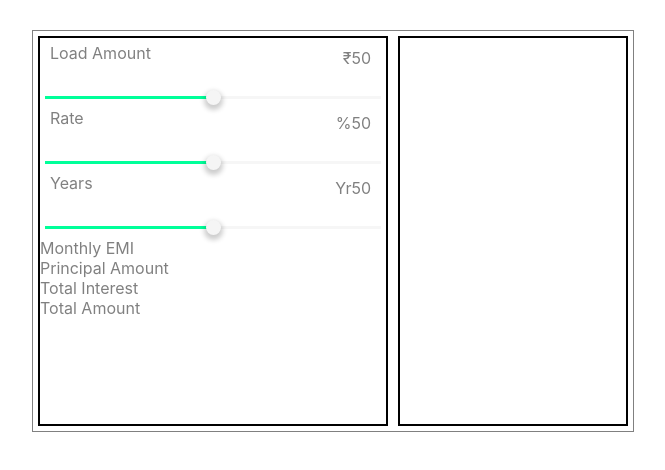
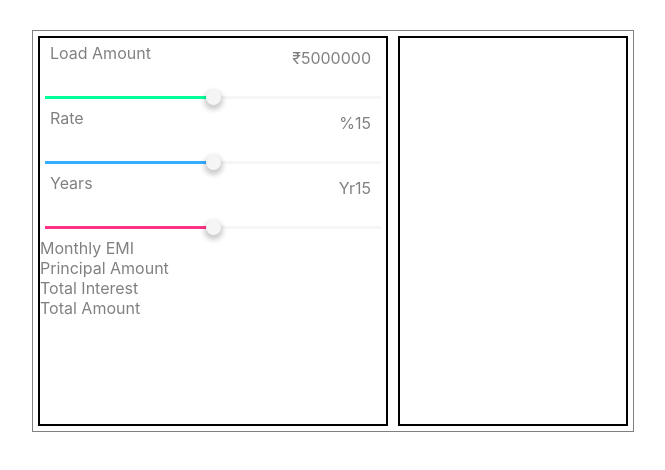
Before and after one commit to rahman351/loan-emi-calc, a React (Create React App) app: page / in a window 1280 px wide. Shown: the top 470 px of the page, without its empty margins (307-972 px from the left). Built offline with nearby package versions, Linux system fonts and the light colour scheme.

Commit message:
slider percentage  working now

```diff
--- a/src/LoanInfoBox/LoanInfoBox.js
+++ b/src/LoanInfoBox/LoanInfoBox.js
@@ -5,7 +5,7 @@ import "./LoanInfoBox.css"
 
 const LoanInfoBox = () => {
 
-      const [loanAmount,setLonaAmount]=useState(50);
+      const [loanAmount,setLonaAmount]=useState(5000000);
       const getLoanAmount = (amount) =>{
         setLonaAmount(amount);
 
@@ -21,7 +21,7 @@ const LoanInfoBox = () => {
               </div>
             </div>
             <div className="left-bottom">
-                <Slider onChange={getLoanAmount} bgcolor="#00ff99" />
+                <Slider onChange={getLoanAmount} bgcolor="#00ff99" maxValue ={10000000} />
             </div>
           </div>
     );
--- a/src/RateInfoBox/Rate.js
+++ b/src/RateInfoBox/Rate.js
@@ -3,7 +3,7 @@ import { useState } from "react";
 
 const RateInfoBox = () => {
 
-    const [rate,setRate]=useState(50);
+    const [rate,setRate]=useState(15);
       const ratePercentage= (rate) =>{
         setRate(rate);
 
@@ -18,7 +18,7 @@ const RateInfoBox = () => {
           </div>
         </div>
         <div className="left-bottom">
-            <Slider onChange ={ratePercentage} bgcolor="#00ff99" />
+            <Slider onChange ={ratePercentage} bgcolor="#33adff" maxValue={30}/>
         </div>
       </div>
     );
--- a/src/TimeInfoBox/Time.js
+++ b/src/TimeInfoBox/Time.js
@@ -3,7 +3,7 @@ import { useState } from "react";
 
 const TimeInfoBox = () => {
 
-    const [time,setTime]=useState(50);
+    const [time,setTime]=useState(15);
       const timeperiod= (time) =>{
         setTime(time);
       }
@@ -18,7 +18,7 @@ const TimeInfoBox = () => {
           </div>
         </div>
         <div className="left-bottom">
-            <Slider onChange ={timeperiod}bgcolor="#00ff99" />
+            <Slider onChange ={timeperiod} bgcolor="#ff3385" maxValue={30}/>
         </div>
       </div>
     );
--- a/src/slider/Slider.js
+++ b/src/slider/Slider.js
@@ -3,18 +3,20 @@ import './Slider.css';
 
 
 const Slider = (props) => {
-    const [sliderVal, setSliderVal] = useState(50);
+    const [sliderVal, setSliderVal] = useState(props.maxValue/2);
     const [gradient, setGradient] = useState('linear-gradient(to right,  '+props.bgcolor+' 0%,'+props.bgcolor+' 50%,#f6f6f6 50%,#f6f6f6 100%)')
 
     const doSlide = (e) => {
         setSliderVal(e.target.value);
         props.onChange(e.target.value);
-        setGradient('linear-gradient(to right,  '+props.bgcolor+' 0%,'+props.bgcolor+' '+e.target.value+'%,#f6f6f6 '+e.target.value+'%,#f6f6f6 100%)')
+        let position =(e.target.value/props.maxValue)*100;
+        setGradient('linear-gradient(to right,  '+props.bgcolor+' 0%,'+props.bgcolor+' '+position+'%,#f6f6f6 '+position+'%,#f6f6f6 100%)')
     }
     return (
         <div>
             <div className='slider-container'>
-                <input className='box' type="range" min="0" max="100"
+                <input className='box' type="range" min="0" max={props.maxValue}
+                value={sliderVal}
                 onChange={(e)=> {doSlide(e)}}
                 style = {{background: gradient}}
                 />
```
